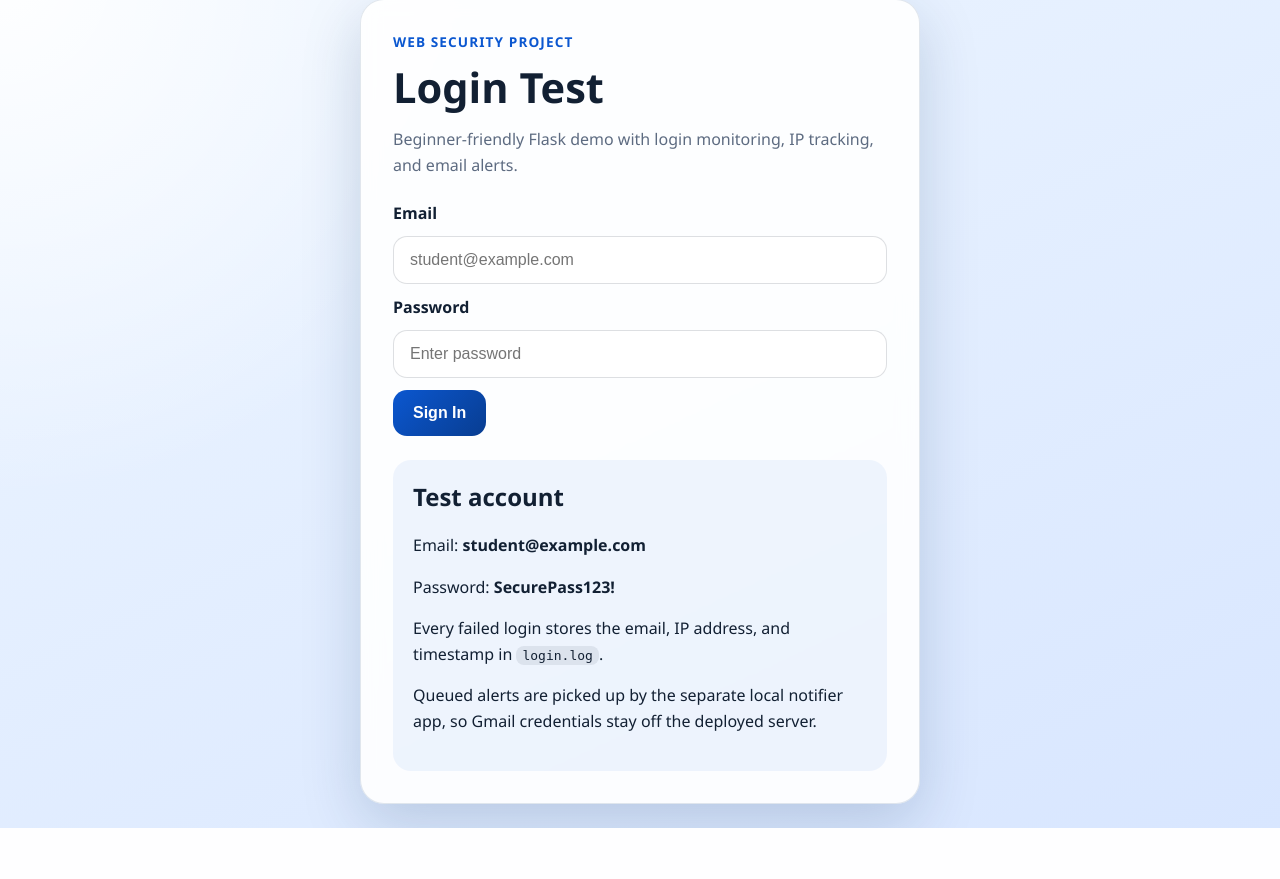
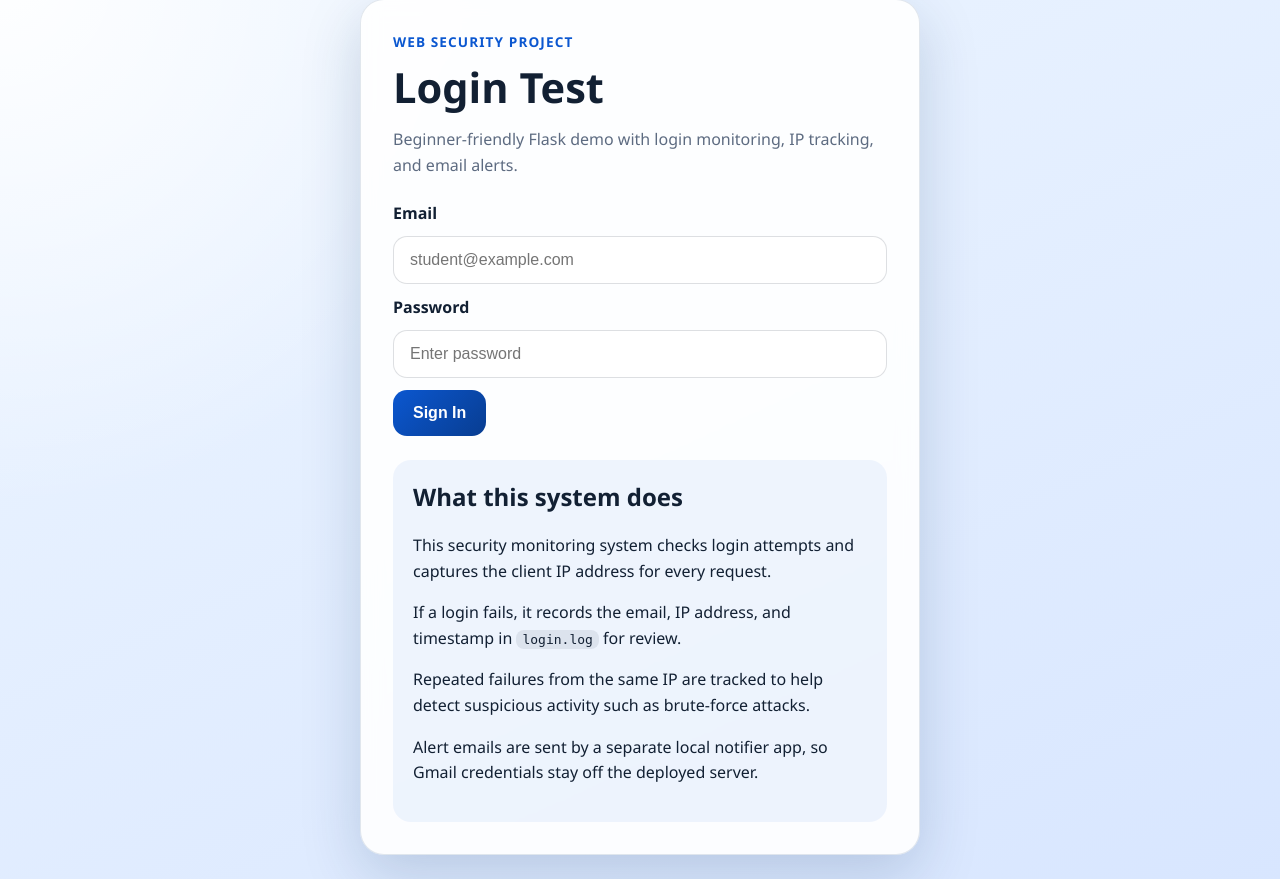
Before and after one commit to strangeRwhite9/Log-Monitoring-Alert-System, a Flask app: page / in a window 1280 px wide. Shown: the part 25-904 px from the top of the page. Before the commit the page ends 853 px from the top, so only its background shows below. Run offline with Flask 3, Linux system fonts and the light colour scheme.

Commit message:
Add files via upload

```diff
--- a/app/templates/login.html
+++ b/app/templates/login.html
@@ -28,10 +28,10 @@
 </form>
 
 <div class="helper-panel">
-    <h2>Test account</h2>
-    <p>Email: <strong>{{ config.VALID_TEST_EMAIL }}</strong></p>
-    <p>Password: <strong>{{ config.VALID_TEST_PASSWORD }}</strong></p>
-    <p>Every failed login stores the email, IP address, and timestamp in <code>login.log</code>.</p>
-    <p>Queued alerts are picked up by the separate local notifier app, so Gmail credentials stay off the deployed server.</p>
+    <h2>What this system does</h2>
+    <p>This security monitoring system checks login attempts and captures the client IP address for every request.</p>
+    <p>If a login fails, it records the email, IP address, and timestamp in <code>login.log</code> for review.</p>
+    <p>Repeated failures from the same IP are tracked to help detect suspicious activity such as brute-force attacks.</p>
+    <p>Alert emails are sent by a separate local notifier app, so Gmail credentials stay off the deployed server.</p>
 </div>
 {% endblock %}
```
